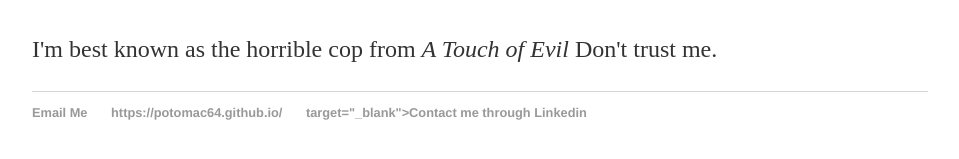
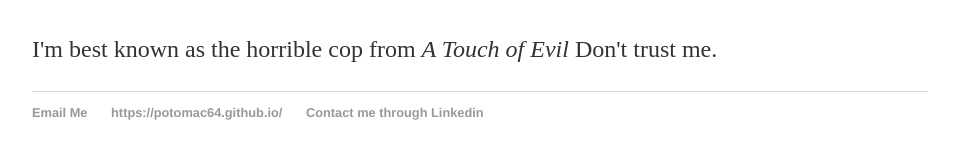
Before and after one commit to potomac64/potomac64.github.io, a Jekyll site: the page built from index.html, in a window 1280 px wide. Shown: the part 164-323 px from the top of the page, without its empty margins (160-1119 px from the left). Built offline with Jekyll 4.4.1, drawn with Linux system fonts in a browser that asks for light colours.

Commit message:
Update default.html

```diff
--- a/_layouts/default.html
+++ b/_layouts/default.html
@@ -25,7 +25,7 @@
 	    		<ul>
 	        		<li><a href="mailto:potomac.64@gmail.com">Email Me</a></li>
 	        		<li><a href="https://potomac64.github.io/">https://potomac64.github.io/</a></li>
-					<li><a href="https://www.linkedin.com/in/neal-shelton-946287138/"> target="_blank">Contact me through Linkedin</a></li>
+				<li><a href="https://www.linkedin.com/in/neal-shelton-946287138/" target="_blank">Contact me through Linkedin</a></li>
 				</ul>
 			</footer>
 		</body>
```
